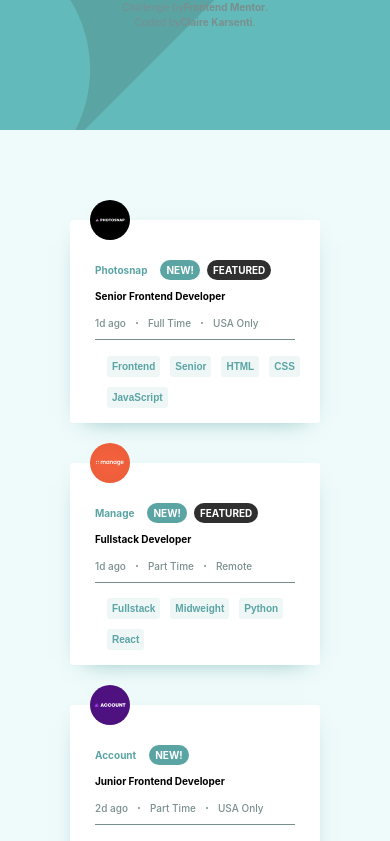
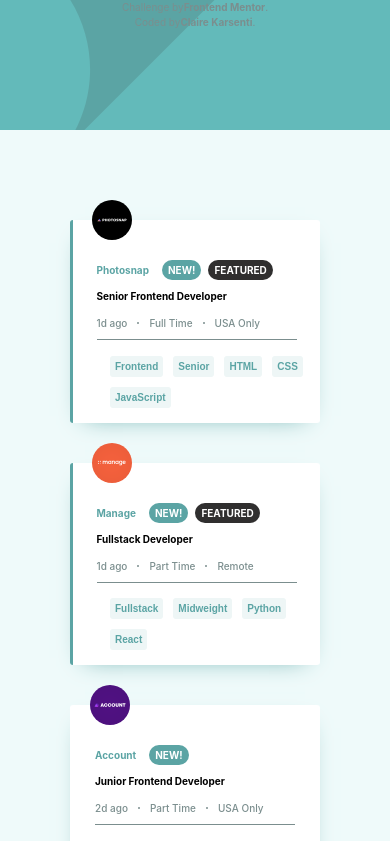
Before and after one commit to ClaireKarsenti/Frontend-Mentor-Solution-Job-Listings, a React (Create React App) app: page / in a window 390 px wide. Shown: the top 841 px of the page. Built offline with nearby package versions, Linux system fonts and the light colour scheme.

Commit message:
Added conditional className to Card component for the special featured card

```diff
--- a/src/App.css
+++ b/src/App.css
@@ -74,7 +74,8 @@ header {
 Card Styles
 ===============
 */
-.card-container {
+.card-container,
+.featuredCard {
   display: flex;
   flex-direction: row;
   align-items: center;
@@ -86,7 +87,7 @@ Card Styles
   box-shadow: var(--desaturated-dark-cyan) 0px 8px 24px -15px;
   transition: border-left 300ms;
 }
-.card-container:hover {
+.featuredCard {
   border-left: 3px solid var(--desaturated-dark-cyan);
 }
 .left {
@@ -303,7 +304,8 @@ Responsive Styles
     background: url('/public/assets/images/bg-header-mobile.svg'),
       hsl(180, 29%, 50%) no-repeat;
   }
-  .card-container {
+  .card-container,
+  .featuredCard {
     display: flex;
     flex-direction: column;
     width: 25em;
--- a/src/components/Card.tsx
+++ b/src/components/Card.tsx
@@ -10,7 +10,7 @@ const Card: FC<CardType> = ({ jobs, handleFilters }) => {
   const featured = jobs.featured;
 
   return (
-    <div className="card-container" key={jobs.id}>
+    <div className={featured ? 'featuredCard' : 'card-container'} key={jobs.id}>
       <div className="left">
         <img src={jobs.logo} alt={`${jobs.company}`} />
         <div className="text-container">
```
